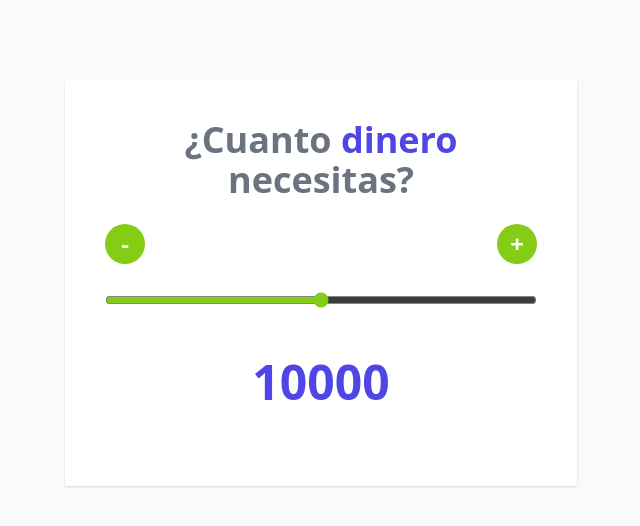
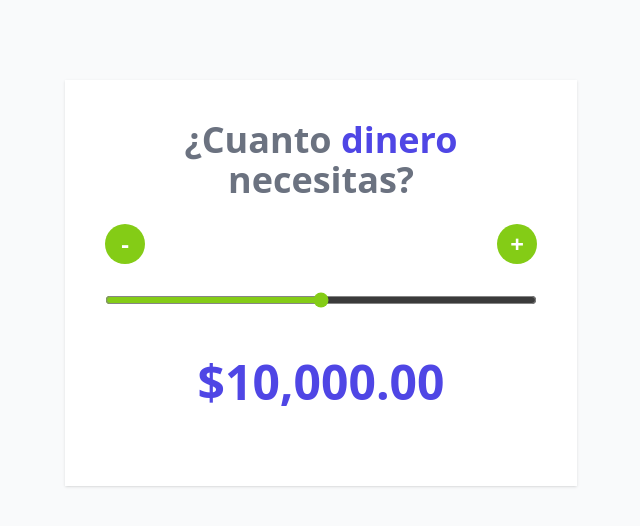
Before and after one commit to ivancardozo11/Loan-rate-calculator-Reactjs, a React (Vite) app: page / in a window 1280 px wide. Shown: the top 526 px of the page, without its empty margins (319-959 px from the left). Built offline with nearby package versions, Linux system fonts and the light colour scheme.

Commit message:
create helper forlder and create helpers that formats the loan number and convert to $...

```diff
--- a/src/App.jsx
+++ b/src/App.jsx
@@ -1,6 +1,7 @@
 import { useState } from 'react'
 import Header from "./components/Header"
 import Button from "./components/Button"
+import { formatearDinero } from './helpers'
 
 function App() {
 
@@ -67,7 +68,7 @@ function App() {
 
 
       <p className='text-center my-10 text-5xl font-extrabold text-indigo-600'>
-        {cantidad}
+        {formatearDinero( cantidad )}
       </p>
     </div>
   )
--- /dev/null
+++ b/src/helpers/index.js
@@ -0,0 +1,12 @@
+const formatearDinero = (valor) =>{
+    const formatter = new Intl.NumberFormat('en-US', {
+        style: 'currency',
+        currency:  'USD'
+    });
+    return formatter.format(valor)
+}
+
+export
+{
+    formatearDinero
+}
```
